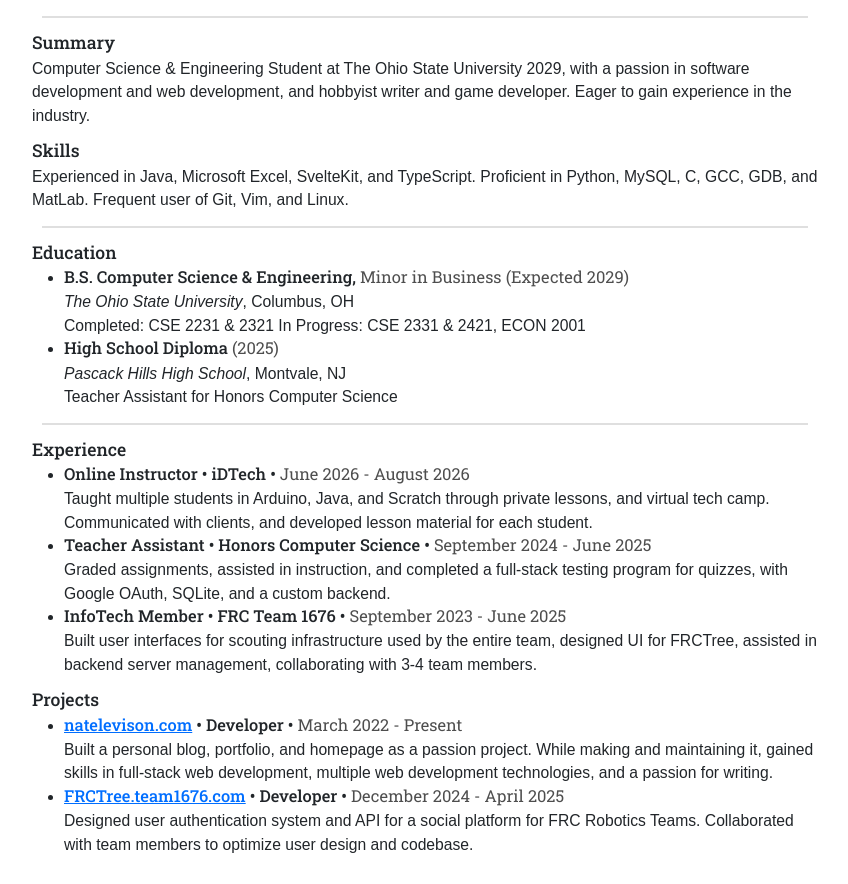
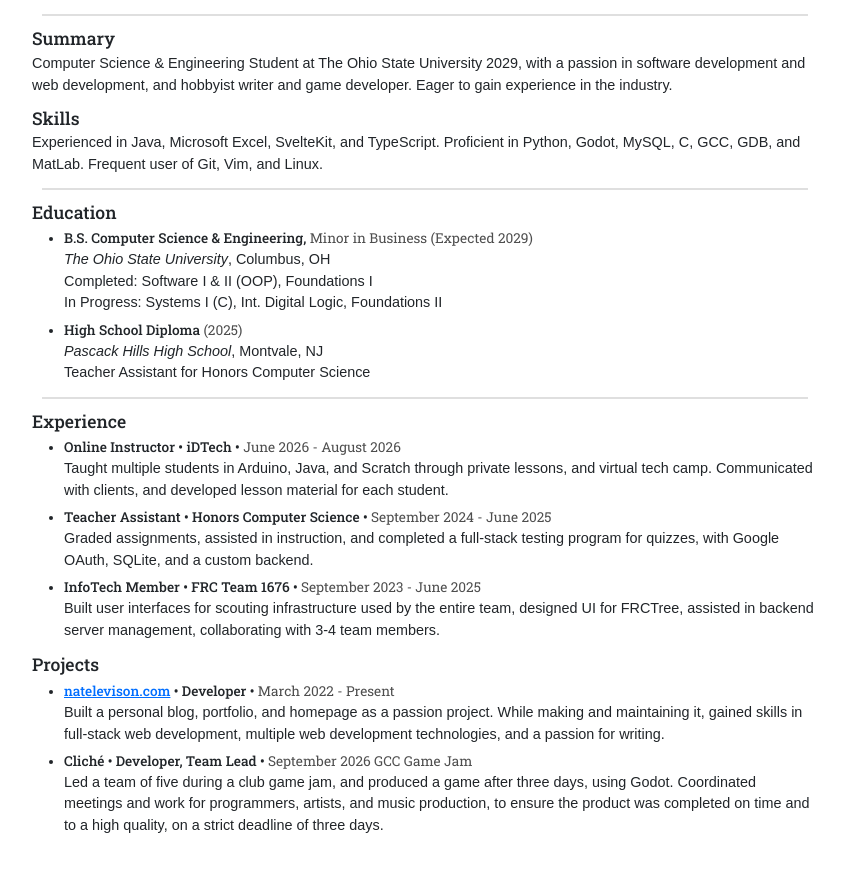
Before and after one commit to Cheespeasa1234/natelevison.com, a SvelteKit app: page /resume in a window 1280 px wide. Shown: the part 260-1144 px from the top of the page, without its empty margins (215-1063 px from the left). Built offline with nearby package versions, Linux system fonts and the light colour scheme.

Commit message:
security: package changes

```diff
--- a/package.json
+++ b/package.json
@@ -1,7 +1,7 @@
 {
 	"name": "natelevison.com",
 	"private": true,
-	"version": "4.1.9",
+	"version": "4.1.10",
 	"type": "module",
 	"scripts": {
 		"dev": "vite dev",
@@ -42,8 +42,6 @@
 		"sass": "^1.87.0",
 		"tippy.js": "^6.3.7",
 		"tsx": "^4.19.3",
-		"xml-js": "^1.6.11",
-		"xml2js": "^0.6.2",
-		"xmldom": "^0.6.0"
+		"xml-js": "^1.6.11"
 	}
 }
--- a/src/routes/(resume)/resume/+page.svelte
+++ b/src/routes/(resume)/resume/+page.svelte
@@ -18,6 +18,7 @@
 
     const expMinor = [
         "Python",
+        "Godot",
         "MySQL", // move this higher if its a job with data being important
         "C",
         "GCC",
@@ -130,8 +131,8 @@
             <li>
                 <h4>B.S. Computer Science &amp; Engineering, <span class="nobold">Minor in Business (Expected 2029)</span></h4>
                 <i>The Ohio State University</i>, Columbus, OH<br>
-                Completed: CSE 2231 & 2321
-                In Progress: CSE 2331 & 2421, ECON 2001 <br>
+                Completed: Software I & II (OOP), Foundations I<br>
+                In Progress: Systems I (C), Int. Digital Logic, Foundations II<br>
             </li>
             <li>
                 <h4>High School Diploma <span class="nobold">(2025)</span></h4>
@@ -193,10 +194,10 @@
             </li>
             <li>
                 <h4>
-                    <a href="https://FRCTree.team1676.com">FRCTree.team1676.com</a> &bullet; Developer &bullet;
-                    <span class="nobold">December 2024 - April 2025</span>
+                    Cliché &bullet; Developer, Team Lead &bullet;
+                    <span class="nobold">September 2026 GCC Game Jam</span>
                 </h4>
-                Designed user authentication system and API for a social platform for FRC Robotics Teams. Collaborated with team members to optimize user design and codebase.
+                Led a team of five during a club game jam, and produced a game after three days, using Godot. Coordinated meetings and work for programmers, artists, and music production, to ensure the product was completed on time and to a high quality, on a strict deadline of three days.
             </li>
         </ul>
 
@@ -240,7 +241,7 @@
         color: transparent;
         border: 0.5px solid gray;
         /* width: 80%; */
-        margin: 14px 10px;
+        margin: 12px 10px;
     }
 
     .nobold {
@@ -248,6 +249,7 @@
         /* font-style: italic; */
         color: rgb(78, 78, 78);
     }
+
 
     main {
         width: 8.5in;
@@ -259,7 +261,7 @@
     }
 
     p, li {
-        font-size: 0.98em;
+        font-size: 0.9em;
     }
 
     ul, p {
@@ -288,9 +290,9 @@
     }
 
     h4 {
-        font-size: 1.05em;
+        font-size: 0.95em;
         margin-bottom: 0.2em;
-        margin-top: 0;
+        margin-top: 0.4em;
     }
 
     :global(body) {
```
Also changed, not shown: src/blog-content/free-speech.html (added, +59 -0 lines), src/routes/(app)/s/[slug]/+page.server.ts (deleted, +0 -35 lines), static/robots.txt, 2 other files (tests, documents, lock files or other folders).
